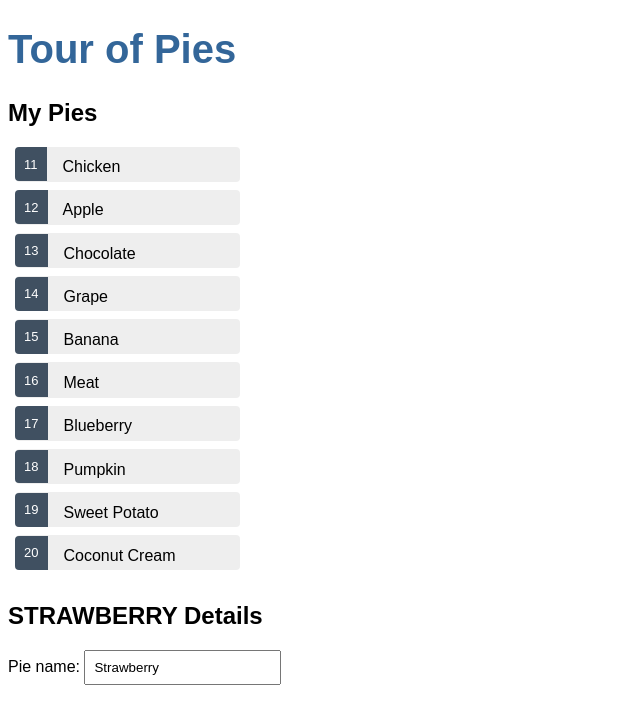
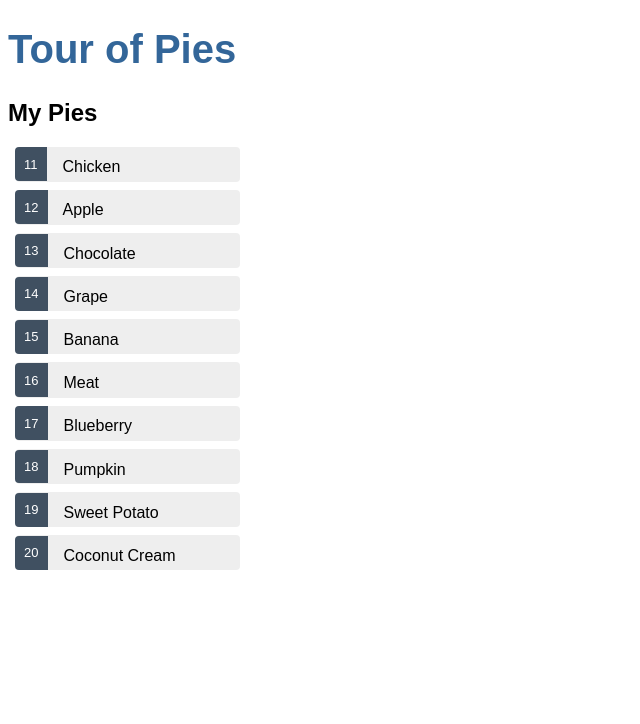
Before and after one commit to lucasstecher/tour-of-pies, an Angular app: page / in a window 1280 px wide. Shown: the top 724 px of the page, without its empty margins (0-640 px from the left). Built offline with nearby package versions, Linux system fonts and the light colour scheme.

Commit message:
event binding

```diff
--- a/src/app/app.module.ts
+++ b/src/app/app.module.ts
@@ -4,11 +4,13 @@ import { BrowserModule } from '@angular/platform-browser';
 import { AppComponent } from './app.component';
 import { PiesComponent } from './pies/pies.component';
 import { FormsModule } from '@angular/forms';
+import { PieDetailComponent } from './pie-detail/pie-detail.component';
 
 @NgModule({
   declarations: [
     AppComponent,
-    PiesComponent
+    PiesComponent,
+    PieDetailComponent
   ],
   imports: [
     BrowserModule,
--- /dev/null
+++ b/src/app/pie-detail/pie-detail.component.html
@@ -0,0 +1 @@
+<p>pie-detail works!</p>
--- /dev/null
+++ b/src/app/pie-detail/pie-detail.component.ts
@@ -0,0 +1,15 @@
+import { Component, OnInit } from '@angular/core';
+
+@Component({
+  selector: 'app-pie-detail',
+  templateUrl: './pie-detail.component.html',
+  styleUrls: ['./pie-detail.component.css']
+})
+export class PieDetailComponent implements OnInit {
+
+  constructor() { }
+
+  ngOnInit(): void {
+  }
+
+}
--- a/src/app/pies/pies.component.html
+++ b/src/app/pies/pies.component.html
@@ -1,13 +1,16 @@
 <h2>My Pies</h2>
 <ul class="pies">
-    <li *ngFor="let pie of pies">
+    <li *ngFor="let pie of pies" [class.selected]="pie === selectedPie" (click)="onSelect(pie)">
         <span class="badge">{{ pie.id }}</span> {{ pie.name }}
     </li>
 </ul>
+<div *ngIf="selectedPie">
 
-<h2>{{ pie.name | uppercase }} Details</h2>
+    <h2>{{ selectedPie.name | uppercase }} Details</h2>
+    <div><span>id: </span>{{ selectedPie.id }}</div>
+    <div>
+        <label for="pie-name">Pie name: </label>
+        <input id="pie-name" [(ngModel)]="selectedPie.name" placeholder="name">
+    </div>
 
-<div>
-    <label for="name">Pie name: </label>
-    <input id="name" [(ngModel)]="pie.name" placeholder="name">
 </div>
--- a/src/app/pies/pies.component.ts
+++ b/src/app/pies/pies.component.ts
@@ -14,10 +14,10 @@ export class PiesComponent implements OnInit {
   ngOnInit(): void {
   }
 
-  pie : Pie = {
-    id: 1,
-    name: 'Strawberry'
+  pies = PIES;
+
+  selectedPie?: Pie;
+  onSelect(pie: Pie): void {
+    this.selectedPie = pie;
   }
-
-  pies = PIES;
 }
```
Also changed, not shown: src/app/pie-detail/pie-detail.component.css (added), 1 other file (tests, documents, lock files or other folders).
